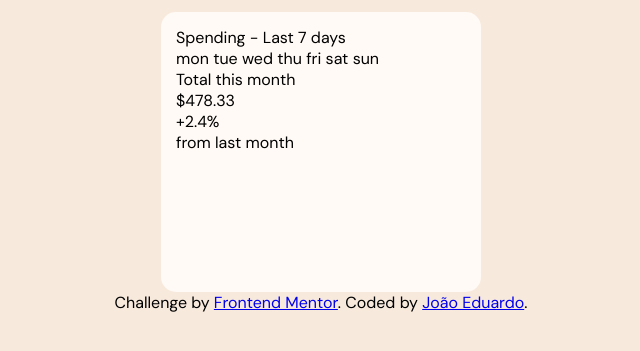
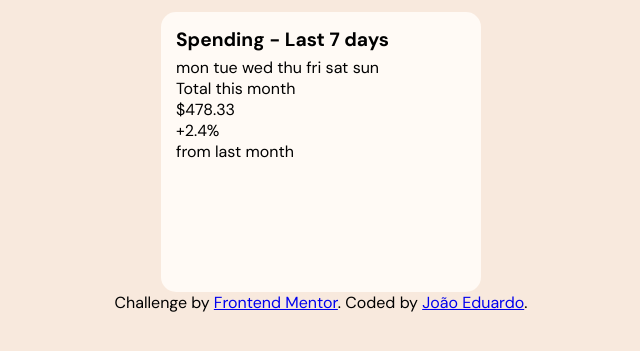
Before and after one commit to joaocorner/expenses-chart-component, a plain HTML site: page index.html in a window 1280 px wide. Shown: the part 285-636 px from the top of the page, without its empty margins (319-959 px from the left). Drawn offline with Linux system fonts and the light colour scheme.

Commit message:
style: adjusting title in second box

```diff
--- a/index.html
+++ b/index.html
@@ -24,7 +24,7 @@
         <img src="images/logo.svg" class="logo" />
       </div>
       <div class="box2">
-        <div>Spending - Last 7 days</div>
+        <div class="box2-title">Spending - Last 7 days</div>
         <div>mon tue wed thu fri sat sun</div>
         <div>
           <div>
--- a/style.css
+++ b/style.css
@@ -57,3 +57,9 @@ body {
   padding: 15px;
   height: 250px;
 }
+
+.box2-title {
+  font-size: 1.2rem;
+  font-weight: bold;
+  margin-bottom: 5px;
+}
```
